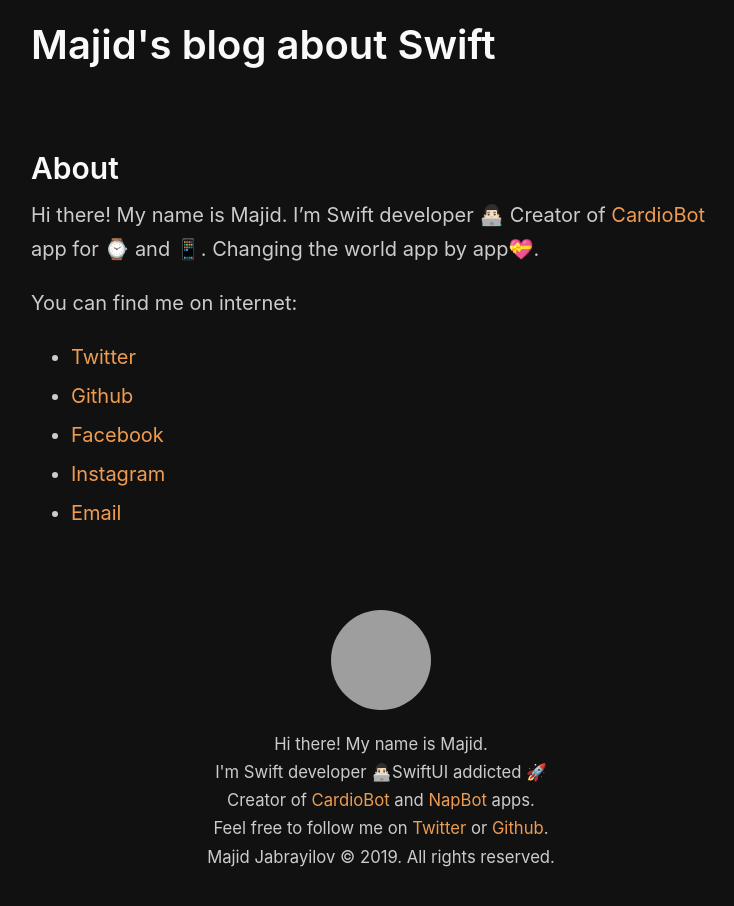
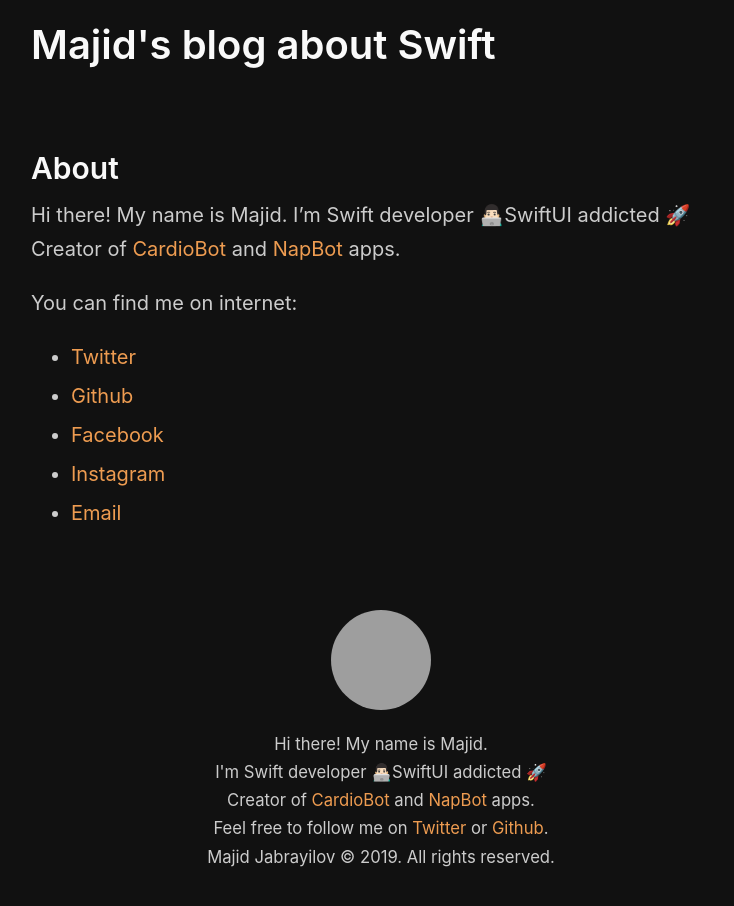
Before and after one commit to mecid/mecid.github.io, a Jekyll site: the page built from about.md, in a window 1280 px wide, cut to the strip 0-911 px from the top of the page. Shown: the top 906 px of the strip, without its empty margins (259-993 px from the left). Built offline with Jekyll 4.4.1, drawn with Linux system fonts in a browser that asks for light colours; grey boxes are pictures that could not be loaded.

Commit message:
Update about.md

```diff
--- a/about.md
+++ b/about.md
@@ -4,7 +4,8 @@ layout: page
 ---
 
 Hi there! My name is Majid.
-I'm Swift developer 👨🏻‍💻 Creator of [CardioBot](https://cardiobotapp.com) app for ⌚ and 📱. Changing the world app by app💝.
+I'm Swift developer 👨🏻‍💻SwiftUI addicted 🚀
+Creator of <a href="https://cardiobotapp.com">CardioBot</a> and <a href="https://napbotapp.com">NapBot</a> apps.
 
 You can find me on internet:
 * [Twitter](https://twitter.com/mecid)
```
